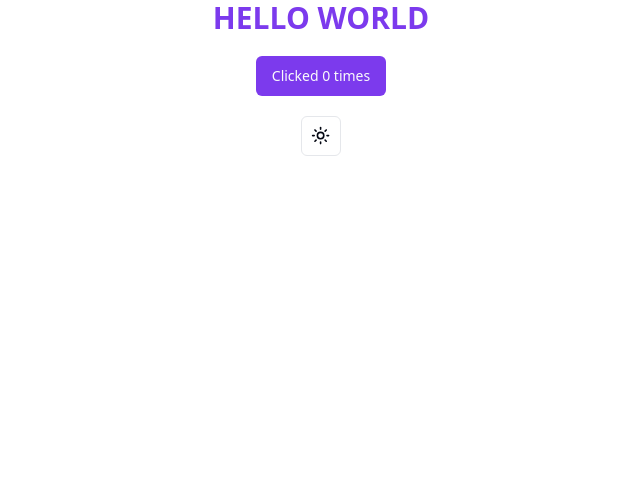
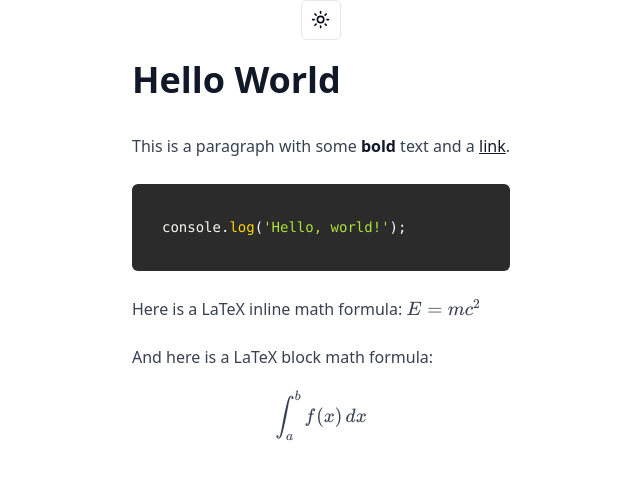
Before and after one commit to TakanariShimbo/sample-react-markdown, a React (Vite) app: page / in a window 1280 px wide. Shown: the top 478 px of the page, without its empty margins (319-959 px from the left). Built offline with nearby package versions, Linux system fonts and the light colour scheme.

Commit message:
replace contents

```diff
--- a/src/components/main-contents.tsx
+++ b/src/components/main-contents.tsx
@@ -1,15 +1,53 @@
-import { useState } from "react";
-import { Button } from "@/components/ui/button";
 import { ThemeToggle } from "@/components/theme-toggle";
+import ReactMarkdown from "react-markdown";
+import remarkGfm from "remark-gfm";
+import { Prism as SyntaxHighlighter } from "react-syntax-highlighter";
+import { a11yDark } from "react-syntax-highlighter/dist/esm/styles/prism";
+import remarkMath from "remark-math";
+import rehypeKatex from "rehype-katex";
+import "katex/dist/katex.min.css";
+
+const sampleMarkdown = `
+# Hello World
+
+This is a paragraph with some **bold** text and a [link](https://example.com).
+
+\`\`\`js
+console.log('Hello, world!');
+\`\`\`
+
+Here is a LaTeX inline math formula: $E = mc^2$
+
+And here is a LaTeX block math formula:
+$$
+\\int_{a}^{b} f(x) \\, dx
+$$
+`;
+
+interface CodeBlockProps extends React.DetailedHTMLProps<React.HTMLAttributes<HTMLElement>, HTMLElement> {
+  className?: string;
+  children?: React.ReactNode;
+}
+
+const CodeBlock = ({ children, className }: CodeBlockProps) => {
+  const languageMatch = /language-(\w+)/.exec(className || "");
+  const language = languageMatch ? languageMatch[1] : undefined;
+  const formattedChildren = String(children).replace(/\n$/, ""); // Removes trailing newline
+  return <SyntaxHighlighter style={a11yDark} language={language} PreTag="div" children={formattedChildren} />;
+};
 
 export const MainContents = () => {
-  const [count, setCount] = useState<number>(0);
-
   return (
     <div className="flex justify-center flex-col items-center gap-5">
-      <p className="text-3xl font-bold text-primary">HELLO WORLD</p>
-      <Button onClick={() => setCount((prev) => prev + 1)}>Clicked {count} times</Button>
       <ThemeToggle />
+      <ReactMarkdown
+        className="prose dark:prose-invert prose-pre:bg-[#2b2b2b]"
+        remarkPlugins={[remarkGfm, remarkMath]}
+        rehypePlugins={[rehypeKatex]}
+        components={{ code: CodeBlock }}
+      >
+        {sampleMarkdown}
+      </ReactMarkdown>
     </div>
   );
 };
```
